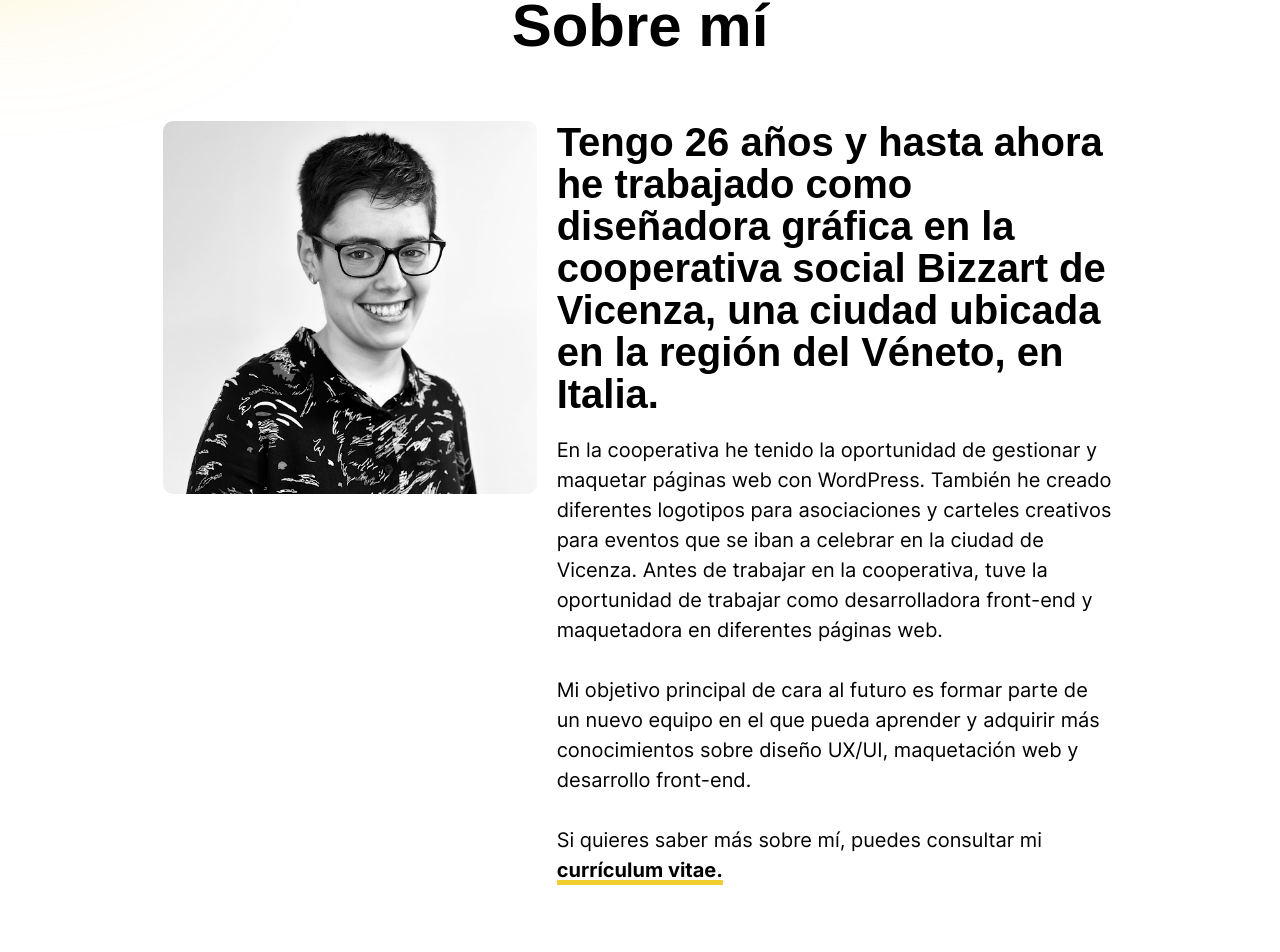
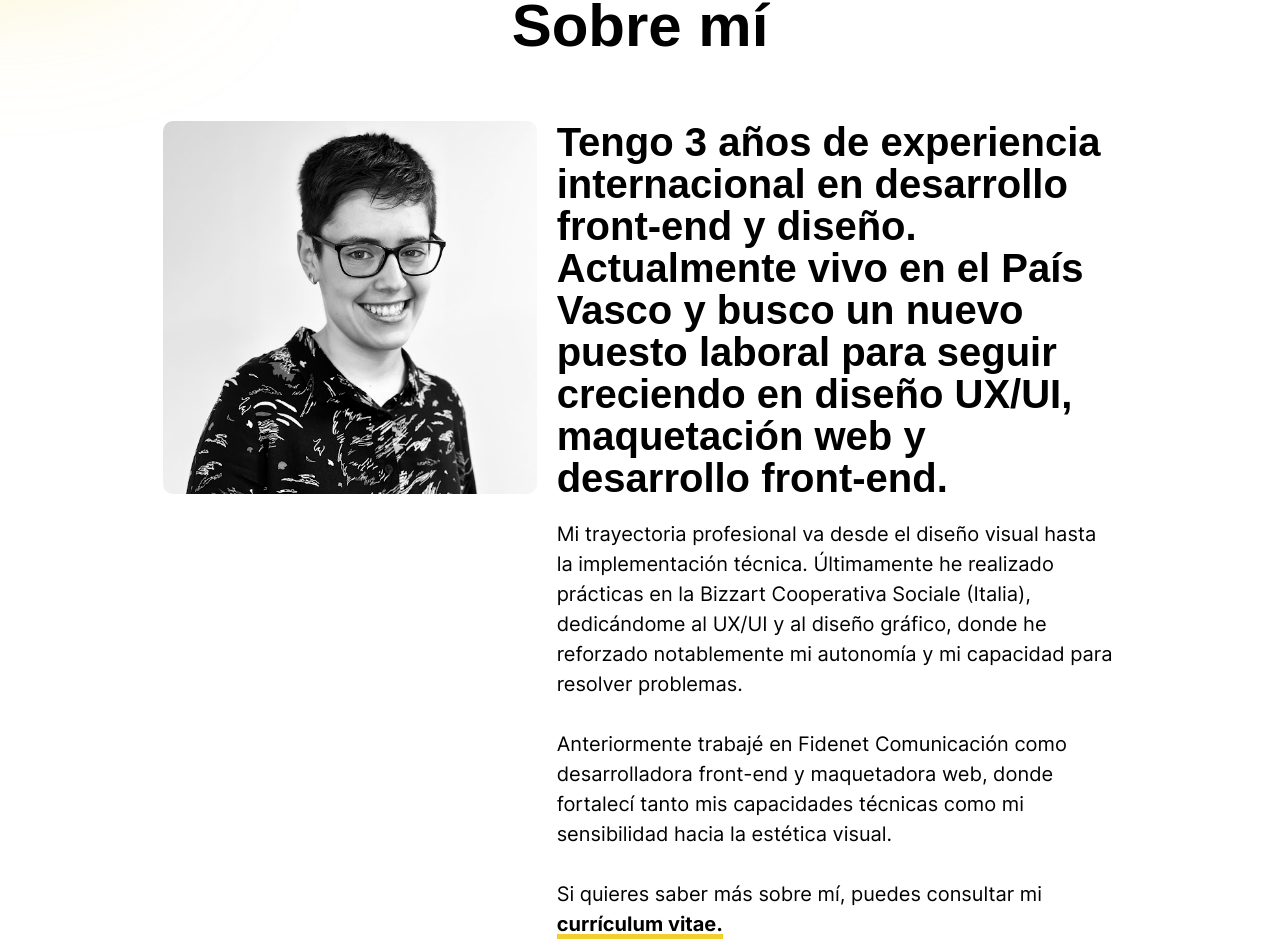
Before and after one commit to nereast/nerea-portfolio, a React (Vite) app: page /eu in a window 1280 px wide. Shown: the part 819-1771 px from the top of the page. Built offline with nearby package versions, Linux system fonts and the light colour scheme; a web font is replaced by a local one.

Commit message:
[UPDATE] Updated the text

```diff
--- a/src/components/Layout.jsx
+++ b/src/components/Layout.jsx
@@ -63,21 +63,21 @@ export const Layout = () => {
             </div>
           </div>
           <div className='flex flex-col xl:flex-row xl:gap-[20px]'>
-            {/* <div className='w-full xl:w-8/12 mb-[25px] xl:mb-[20px]'>
+            <div className='w-full xl:w-8/12 mb-[25px] xl:mb-[20px]'>
               <Card projectName="DESCUBRE" category={t("descubre.card.subtitle")} coverImage={descubreCoverImage} href={`${t("header.links.projects")}/descubre`} width="680" height="480" color="yellow" />
-            </div> */}
-            <div className='w-full xl:w-8/12 mb-[25px] xl:mb-[20px]'>
+            </div>
+            <div className='w-full xl:w-5/12 mb-[25px] xl:mb-[20px]'>
               <Card projectName="Errofest" category={t("errofest.card.subtitle")} coverImage={errofestCoverImage} href={`${t("header.links.projects")}/errofest`} width="480" height="480" color="orange" />
             </div>
+          </div>
+          <div className='flex flex-col xl:flex-row xl:gap-[20px]'>
             <div className='w-full xl:w-5/12'>
               <Card projectName="Echo" category={t("echo.card.subtitle")} coverImage={echoCoverImage} href={`${t("header.links.projects")}/echo`} width="680" height="480" color="red" />
             </div>
-          </div>
-          {/* <div className='flex flex-col xl:flex-row xl:gap-[20px]'>
             <div className='w-full xl:w-8/12 mb-[25px] xl:mb-[20px]'>
               <Card projectName="Design System" category={t("design_system.card.subtitle")} coverImage={designSystemCoverImage} href={`${t("header.links.projects")}/designsystem`} width="480" height="480" color="green" />
             </div>
-          </div> */}
+          </div>
         </section>
         <Footer id={t("header.links.contact")} />
       </main>
--- a/src/lang/en.json
+++ b/src/lang/en.json
@@ -19,8 +19,8 @@
         "welcome": "Hello! I'm Nerea, Digital Designer and Front-end Developer.",
         "about_me": {
           "title": "About me",
-          "subtitle": "I am 26 years old and until now I have worked as a graphic designer at the Bizzart social cooperative in Vicenza, a city located in the Veneto region of Italy.",
-          "text": "At the cooperative, I have had the opportunity to manage and design websites using WordPress. I have also created various logos for associations and creative posters for events held in the city of Vicenza. Before working at the cooperative, I had the opportunity to work as a front-end developer and designer on various websites. <br><br> My main goal for the future is to join a new team where I can learn and gain more knowledge about UX/UI design, web layout and front-end development. <br><br>  If you would like to know more about me, you can consult my <a href='https://nerea-portfolio.vercel.app/assets/CV_NereaSarasola_EN-BCmjMFId.pdf' target='_blank' aria-label='Consult my CV' class='relative inline-block h-[35px]'><strong class='after:absolute after:bottom-0 after:left-0 after:h-[5px] after:w-full after:origin-bottom-left after:scale-x-100 after:bg-yellow lg:after:transition-transform lg:after:duration-150 lg:after:ease-in-out lg:hover:after:origin-bottom-right lg:hover:after:scale-x-0''>curriculum vitae.</strong></a>",
+          "subtitle": "I have three years of international experience in front-end development and design. I currently live in the Basque Country and am seeking a new position to continue growing in UX/UI design, web layout, and front-end development.",
+          "text": "My professional career ranges from visual design to technical implementation. I recently completed an internship at Bizzart Cooperativa Sociale (Italy), focusing on UX/UI and graphic design, where I significantly strengthened my autonomy and problem-solving skills. <br><br> I previously worked at Fidenet Comunicación as a front-end developer and web designer, where I strengthened both my technical skills and my sensitivity to visual aesthetics. <br><br>  If you would like to know more about me, you can consult my <a href='https://nerea-portfolio.vercel.app/assets/CV_NereaSarasola_EN-BCmjMFId.pdf' target='_blank' aria-label='Consult my CV' class='relative inline-block h-[35px]'><strong class='after:absolute after:bottom-0 after:left-0 after:h-[5px] after:w-full after:origin-bottom-left after:scale-x-100 after:bg-yellow lg:after:transition-transform lg:after:duration-150 lg:after:ease-in-out lg:hover:after:origin-bottom-right lg:hover:after:scale-x-0''>curriculum vitae.</strong></a>",
           "image": {
             "alt": "Image of a woman with glasses smiling at the camera",
             "title": "Image of a smiling woman"
--- a/src/lang/es.json
+++ b/src/lang/es.json
@@ -19,8 +19,8 @@
         "welcome": "¡Hola! Soy Nerea, Diseñadora Digital y Desarrolladora Front-end.",
         "about_me": {
           "title": "Sobre mí",
-          "subtitle": "Tengo 26 años y hasta ahora he trabajado como diseñadora gráfica en la cooperativa social Bizzart de Vicenza, una ciudad ubicada en la región del Véneto, en Italia.",
-          "text": "En la cooperativa he tenido la oportunidad de gestionar y maquetar páginas web con WordPress. También he creado diferentes logotipos para asociaciones y carteles creativos para eventos que se iban a celebrar en la ciudad de Vicenza. Antes de trabajar en la cooperativa, tuve la oportunidad de trabajar como desarrolladora front-end y maquetadora en diferentes páginas web. <br><br> Mi objetivo principal de cara al futuro es formar parte de un nuevo equipo en el que pueda aprender y adquirir más conocimientos sobre diseño UX/UI, maquetación web y desarrollo front-end. <br><br> Si quieres saber más sobre mí, puedes consultar mi <a href='https://nerea-portfolio.vercel.app/assets/CV_NereaSarasola_ES--SR-bZZv.pdf' target='_blank' aria-label='Consulta mi CV' class='relative inline-block h-[35px]'><strong class='after:absolute after:bottom-0 after:left-0 after:h-[5px] after:w-full after:origin-bottom-left after:scale-x-100 after:bg-yellow lg:after:transition-transform lg:after:duration-150 lg:after:ease-in-out lg:hover:after:origin-bottom-right lg:hover:after:scale-x-0''>currículum vitae.</strong></a>",
+          "subtitle": "Tengo 3 años de experiencia internacional en desarrollo front-end y diseño. Actualmente vivo en el País Vasco y busco un nuevo puesto laboral para seguir creciendo en diseño UX/UI, maquetación web y desarrollo front-end.",
+          "text": "Mi trayectoria profesional va desde el diseño visual hasta la implementación técnica. Últimamente he realizado prácticas en la Bizzart Cooperativa Sociale (Italia), dedicándome al UX/UI y al diseño gráfico, donde he reforzado notablemente mi autonomía y mi capacidad para resolver problemas. <br><br> Anteriormente trabajé en Fidenet Comunicación como desarrolladora front-end y maquetadora web, donde fortalecí tanto mis capacidades técnicas como mi sensibilidad hacia la estética visual. <br><br> Si quieres saber más sobre mí, puedes consultar mi <a href='https://nerea-portfolio.vercel.app/assets/CV_NereaSarasola_ES--SR-bZZv.pdf' target='_blank' aria-label='Consulta mi CV' class='relative inline-block h-[35px]'><strong class='after:absolute after:bottom-0 after:left-0 after:h-[5px] after:w-full after:origin-bottom-left after:scale-x-100 after:bg-yellow lg:after:transition-transform lg:after:duration-150 lg:after:ease-in-out lg:hover:after:origin-bottom-right lg:hover:after:scale-x-0''>currículum vitae.</strong></a>",
           "image": {
             "alt": "Imagen de una mujer con gafas sonriendo a la cámara",
             "title": "Imagen de una mujer sonriente"
--- a/src/lang/eu.json
+++ b/src/lang/eu.json
@@ -19,8 +19,8 @@
         "welcome": "Kaixo! Nerea naiz, Diseinatzaile Digitala eta Front-end Garatzailea.",
         "about_me": {
           "title": "Niri buruz",
-          "subtitle": "26 urte ditut eta orain arte Bizzart izeneko kooperatiba sozialean egin dut lan, Vicenzan, Veneto eskualdean, Italian, dagoen hiri batean.",
-          "text": "Kooperatiban webguneak WordPress-ekin kudeatzeko eta maketatzeko aukera izan dut. Elkarteen logotipo ezberdinak eta Vicenza hirian egitekoak ziren ekitaldietarako kartelak egiteko aukera izan dut. Kooperatiban lan egin aurretik, hainbat webgunetan front-end garatzaile eta maketatzaile gisa lan egiteko aukera izan nuen. <br><br> Etorkizunera begira, UX/UI diseinuari, web maketazioari eta front-end garapenari buruz gehiago ikasteko aukera emango didan lan-talde berri baten parte izatea da nire helburu nagusia. <br><br> Niru buruz gehiago jakin nahi baduzu, nire <a href='https://nerea-portfolio.vercel.app/assets/CV_NereaSarasola_EU-bQvw-D38.pdf' target='_blank' aria-label='Nire CV-a kontsultatu' class='relative inline-block h-[35px]'><strong class='after:absolute after:bottom-0 after:left-0 after:h-[5px] after:w-full after:origin-bottom-left after:scale-x-100 after:bg-yellow lg:after:transition-transform lg:after:duration-150 lg:after:ease-in-out lg:hover:after:origin-bottom-right lg:hover:after:scale-x-0''>curriculum vitae-a</strong></a> kontsulta dezakezu.",
+          "subtitle": "3 urteko esperientzia daukat nazioarte mailan front-end  garapenean eta diseinuan. Gaur egun Euskal Herrian bizi naiz, eta lanpostu berri baten bila nabil UX/UI, web-maquetazio eta front-end garapenean hazten jarraitzeko.",
+          "text": "Nire ibilbide profesionalak diseinu bisualetik hasi eta inplementazio teknikoraino egiten du bidea. Azkenaldian praktikak egin ditut Bizzart Cooperativa Sociale-n (Italia), UX/UI eta diseinu grafikoan arituz, non nire autonomia eta arazoak konpontzeko gaitasuna nabarmen indartu ditudan.  <br><br> Aurretik, Fidenet Comunicación-en lan egin nuen front-end garatzaile eta web-maquetatzaile gisa, eta bertan sendotu nituen bai gaitasun teknikoak, bai ikus-estetikarekiko sentsibilitatea. <br><br> Niru buruz gehiago jakin nahi baduzu, nire <a href='https://nerea-portfolio.vercel.app/assets/CV_NereaSarasola_EU-bQvw-D38.pdf' target='_blank' aria-label='Nire CV-a kontsultatu' class='relative inline-block h-[35px]'><strong class='after:absolute after:bottom-0 after:left-0 after:h-[5px] after:w-full after:origin-bottom-left after:scale-x-100 after:bg-yellow lg:after:transition-transform lg:after:duration-150 lg:after:ease-in-out lg:hover:after:origin-bottom-right lg:hover:after:scale-x-0''>curriculum vitae-a</strong></a> kontsulta dezakezu.",
           "image": {
             "alt": "Kamerari irribarre egiten ari den emakume betaurrekodun baten irudia",
             "title": "Emakume irribarretsu baten irudia"
```
